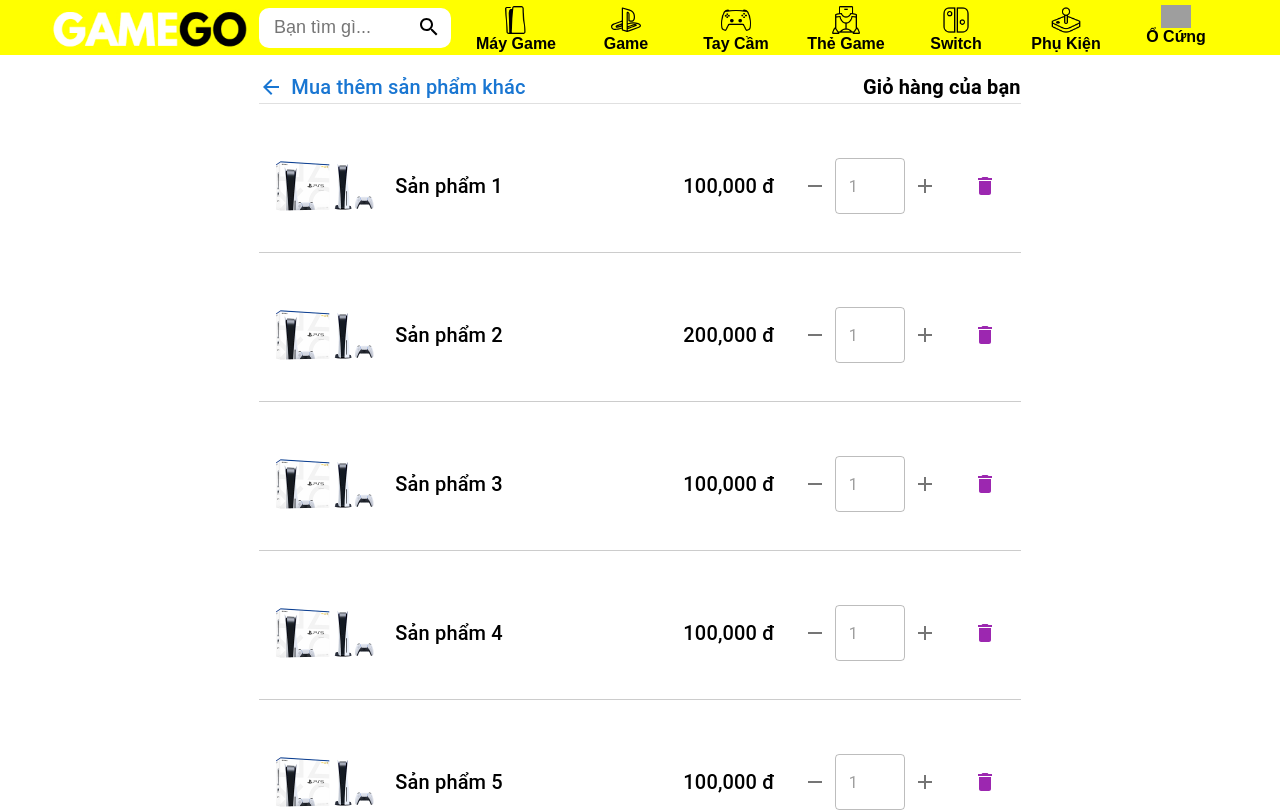
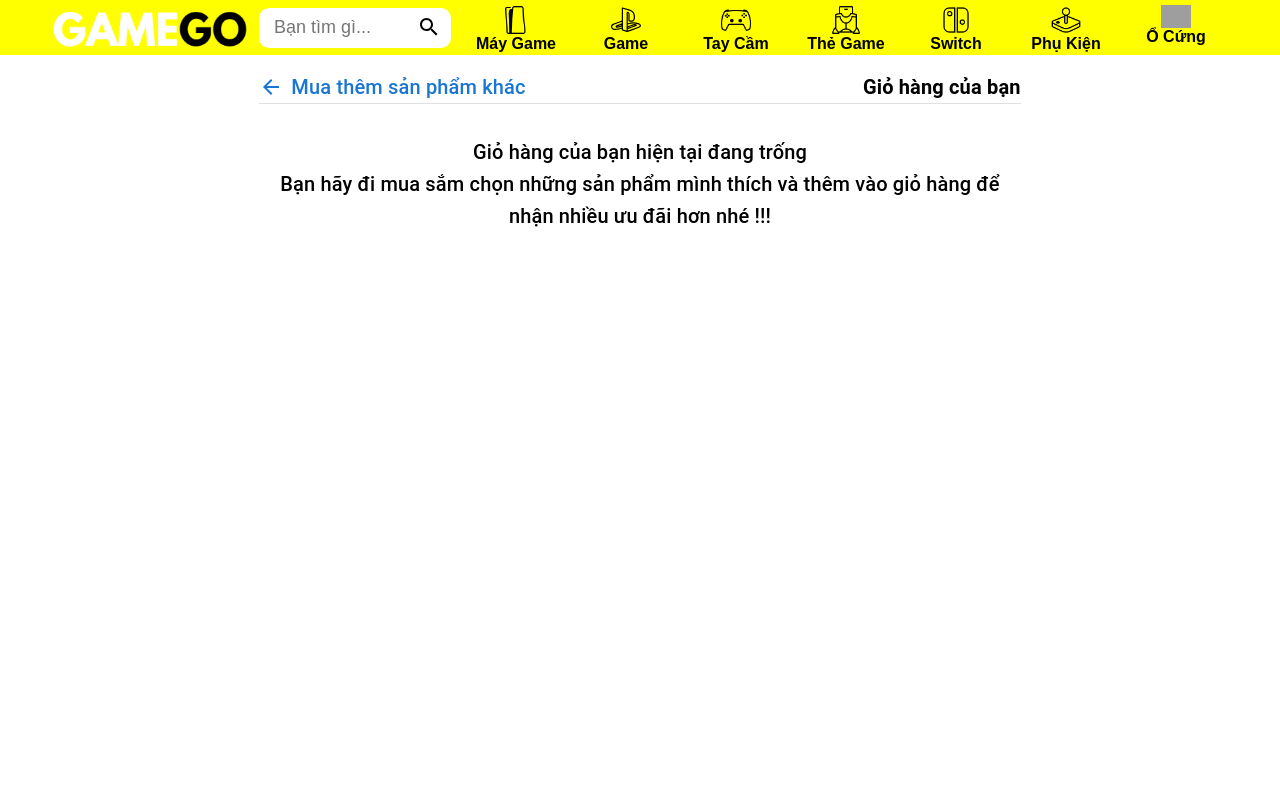
Before and after one commit to phamhoainam2k5/shop-playstation-fe, a React (Create React App) app: page /gio-hang in a window 1280 px wide. Shown: the top 812 px of the page. Built offline with nearby package versions, Linux system fonts and the light colour scheme; grey boxes are pictures that could not be loaded; the HTML template or start-up script is replaced by a standard one.

Commit message:
no update

```diff
--- a/src/components/cart/ShoppingCart.jsx
+++ b/src/components/cart/ShoppingCart.jsx
@@ -10,43 +10,7 @@ import "./ShoppingCart.css"
 import MayPS5 from "../static/img/may-ps5-gia-re-P1349-1621770999197.jpg"
 
 export default function ShoppingCart() {
-    const [cartItems, setCartItems] = useState([
-        {
-            id: 1,
-            name: 'Sản phẩm 1',
-            price: 100000,
-            quantity: 1,
-            thumbnailImage: MayPS5
-        },
-        {
-            id: 2,
-            name: 'Sản phẩm 2',
-            price: 200000,
-            quantity: 1,
-            thumbnailImage: MayPS5
-        },
-        {
-            id: 3,
-            name: 'Sản phẩm 3',
-            price: 100000,
-            quantity: 1,
-            thumbnailImage: MayPS5
-        },
-        {
-            id: 4,
-            name: 'Sản phẩm 4',
-            price: 100000,
-            quantity: 1,
-            thumbnailImage: MayPS5
-        },
-        {
-            id: 5,
-            name: 'Sản phẩm 5',
-            price: 100000,
-            quantity: 1,
-            thumbnailImage: MayPS5
-        }
-    ]);
+    const [cartItems, setCartItems] = useState([]);
     const [total, setTotal] = useState(0);
 
     useEffect(() => {
@@ -105,7 +69,6 @@ return (
                                 type="number"
                                 value={item.quantity}
                                 onChange={(e) => handleQuantityChange(item.id, parseInt(e.target.value))}
-                                // inputProps={{ min: 1, max: 10 }}
                                 sx={{ width: 70, textAlign: 'center', '& input[type="number"]::-webkit-inner-spin-button': {'-webkit-appearance': 'none', margin: 0}, '& input[type="number"]::-webkit-outer-spin-button': {'-webkit-appearance': 'none', margin: 0}, '& input[type="number"]': {'-moz-appearance': 'textfield'}}}
                                 disabled
                             />
@@ -130,9 +93,6 @@ return (
             </Box>
         </Box>
         {/* end chi tiet gio hang */}
-
-        {/* footer
-        <Footer /> */}
     </>
 )
 }
--- a/src/components/infor_product/information.jsx
+++ b/src/components/infor_product/information.jsx
@@ -1,4 +1,5 @@
-import React, { useState } from 'react'
+import React, { useState, useEffect } from 'react'
+import axios from 'axios'
 import Header from '../header/header'
 import Footer from '../footer/footer'
 import "./information.css"
@@ -6,13 +7,26 @@ import "./information.css"
 import MayPS5 from "../static/img/may-ps5-gia-re-P1349-1621770999197.jpg"
 import done from "../static/icons/icons8-done-64.png"
 
-export default function Information() {
+export default function InformationProduct({ productId }) {
   const [quantity, setQuantity] = useState(1);
+  const [product, setProduct] = useState(null);
 
   const handleInputChange = (e) => {
     const value = Math.max(1, e.target.value);
     setQuantity(value);
   };
+
+  useEffect(() => {
+    axios.get(`http://localhost:8080/api/products/${productId}`)
+        .then(response => {setProduct(response.data);})
+        .catch(error => {console.error('There was an error fetching the product!', error);});
+  }, [productId]);
+
+  if (!product) return <div>Loading...</div>;
+
+  const marketPrice = product.price * 1.09; // Market price increased by 9%
+  const savings = marketPrice - product.price;
+  const savingsPercentage = ((savings / marketPrice) * 100).toFixed(0);
 
   return (
     <>
@@ -37,29 +51,25 @@ export default function Information() {
         <div className='infor-product'>
           {/* TIÊU ĐỀ SẢN PHẨM */}
           <div className="title-product" id='title'>
-            <h1>Máy Nintendo Switch Oled Mới - White set</h1>
-            <span>Mã SP: 4902370548532</span>
+            <h1>{product.productName}</h1>
+            <span>Mã SP: {product.id}</span>
           </div>
           {/* THÔNG TIN CƠ BẢN SẢN PHẨM */}
           <div className='product-details' id='details'>
             {/* ẢNH SẢN PHẨM */}
             <div className='image-product'>
-              <img src={MayPS5} alt="" />
+              <img src={`http://localhost:8080/img/${product.thumbnailImage}`} alt={product.productName} />
             </div>
             {/* THÔNG TIN CHUNG */}
             <div className='details'>
               {/* MÔ TẢ NGẮN GỌN SẢN PHẨM */}
               <div className='product-description'>
-                <p className='content'>
-                  Máy PS5 có khả năng chơi game cực kỳ đỉnh, trải nghiệm tải nhanh như chớp
-                  với tốc độ cực cao của ổ cứng SSD, đắm chìm sâu hơn với hỗ trợ phản hồi xúc
-                  giác, Âm thanh 3D và thế hệ trò chơi PlayStation hoàn toàn mới.
-                </p>
+                <p className='content'>{product.generalDescription}</p>
               </div>
               {/* HÃNG VỚI ĐÁNH GIÁ */}
               <div className='brand-and-review'>
                 <div className='brand'>
-                  Thương hiệu: Sony
+                  Thương hiệu: {product.brand}
                 </div>
                 <div className="rating">
                   <a href="#"><span>7 đánh giá</span></a>
@@ -69,29 +79,27 @@ export default function Information() {
               <div className='price-and-status'>
                 <p className='price'>
                   <span>Giá niêm yết:</span>
-                  <strong id='amount'>12.800.000₫</strong>
+                  <strong id='amount'>{product.price.toLocaleString('vi-VN')}₫</strong>
                 </p>
                 <p className='price'>
                   <span>Giá thị trường:</span>
-                  <del>14.080.000₫</del>
+                  <del>{marketPrice.toLocaleString('vi-VN')}₫</del>
                 </p>
                 <p className='price'>
                   <span>Tiết kiệm:</span>
-                  1.280.000₫
-                  <em>-9%</em>
+                  {savings.toLocaleString('vi-VN')}₫
+                  <em>-{savingsPercentage}%</em>
                 </p>
                 <p className='price'>
                   <span>Trạng thái:</span>
-                  <label>Tạm Hết Hàng</label>
+                  <label>{product.status === 'STOCKING' ? 'Còn hàng' : 'Tạm Hết Hàng'}</label>
                 </p>
               </div>
               {/* MỘT SỐ THÔNG TIN THÊM */}
               <div className='more-information'>
                 <div class="protit">Thông tin</div>
                 <div class="prob">
-                  <p>
-                    Phiên bản chính hãng của Sony Việt Nam
-                  </p>
+                  <p>{product.moreInformation}</p>
                 </div>
               </div>
               <div className="btn">
```
